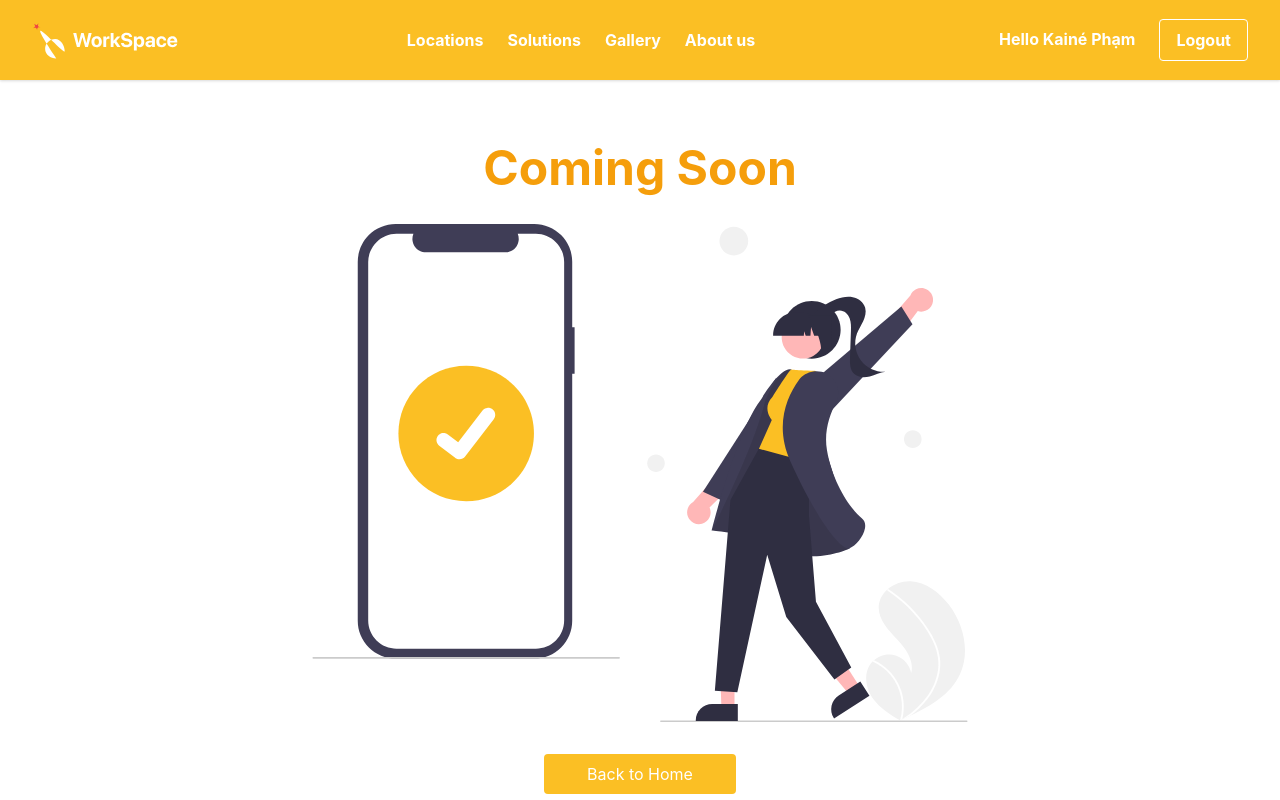
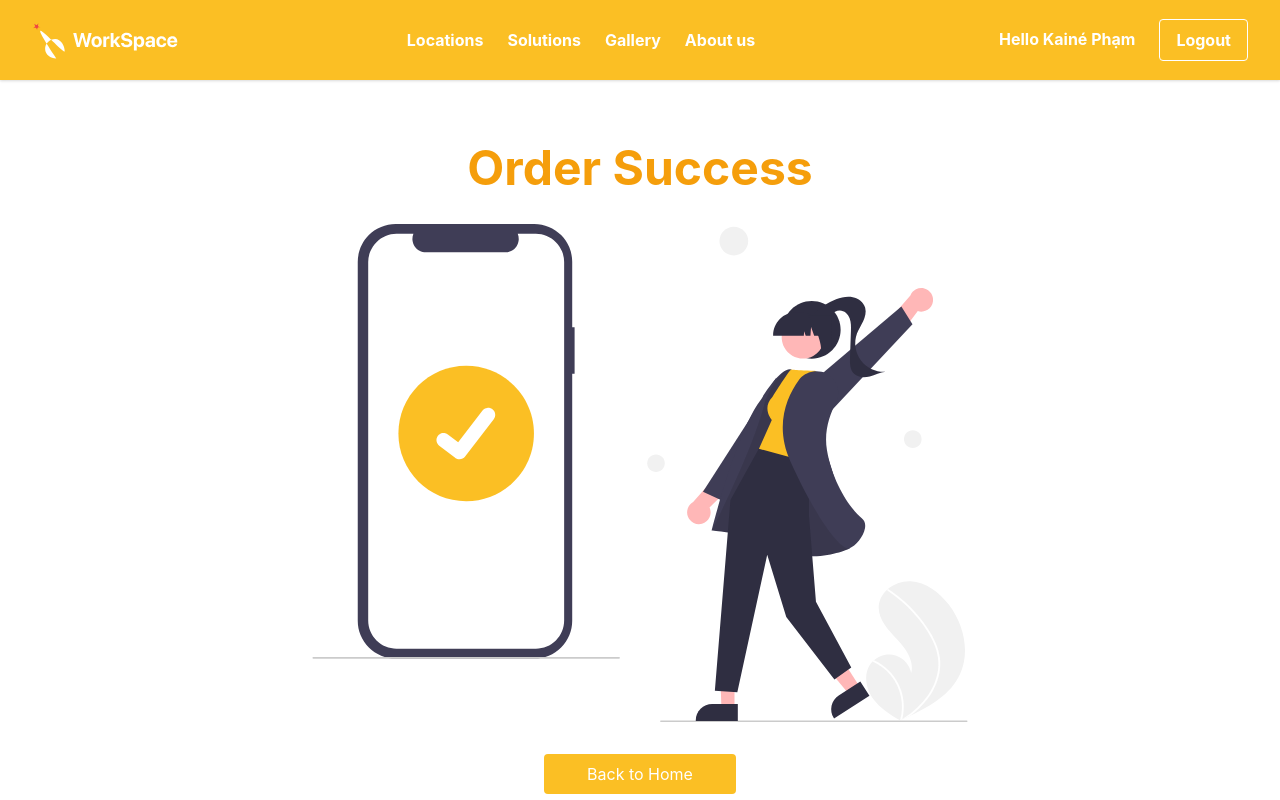
Before and after one commit to kainesv86/WorkSpace, a React (Create React App) app: page /order/done in a window 1280 px wide. Shown: the top 800 px of the page. Built offline with nearby package versions, Linux system fonts and the light colour scheme.

Commit message:
heroku deploy

```diff
--- a/src/pages/orderDone.tsx
+++ b/src/pages/orderDone.tsx
@@ -6,7 +6,7 @@ export interface OrderDoneProps {}
 const OrderDone: React.FunctionComponent<OrderDoneProps> = () => {
         return (
                 <div className="flex flex-col items-center w-full h-screen py-16 animate-fade-in">
-                        <h1 className="mb-8 text-5xl font-bold text-amber-500">Coming Soon</h1>
+                        <h1 className="mb-8 text-5xl font-bold text-amber-500">Order Success</h1>
                         <div>
                                 <img src="/share/orderDone.svg" alt="" />
                         </div>
```
